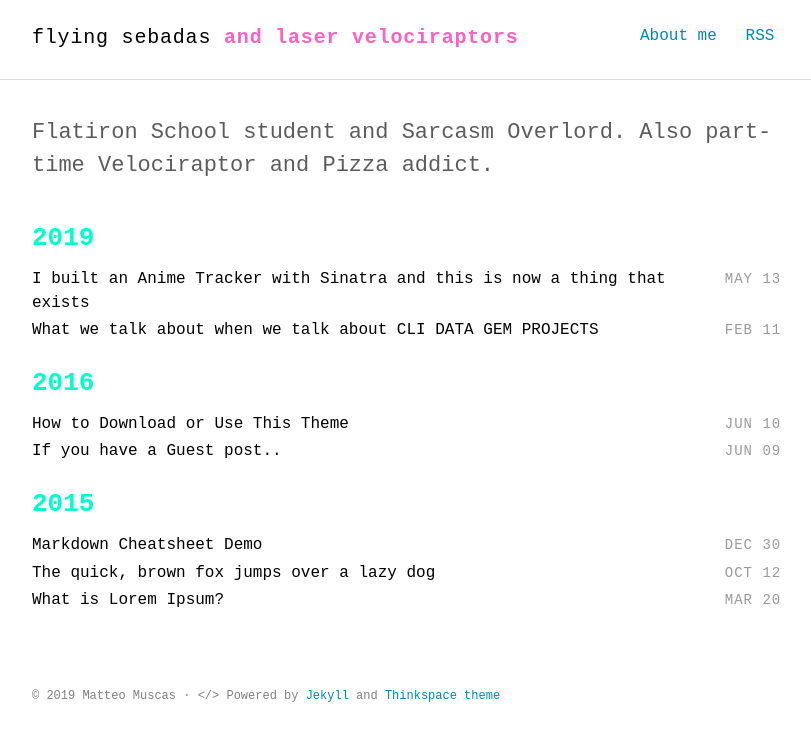
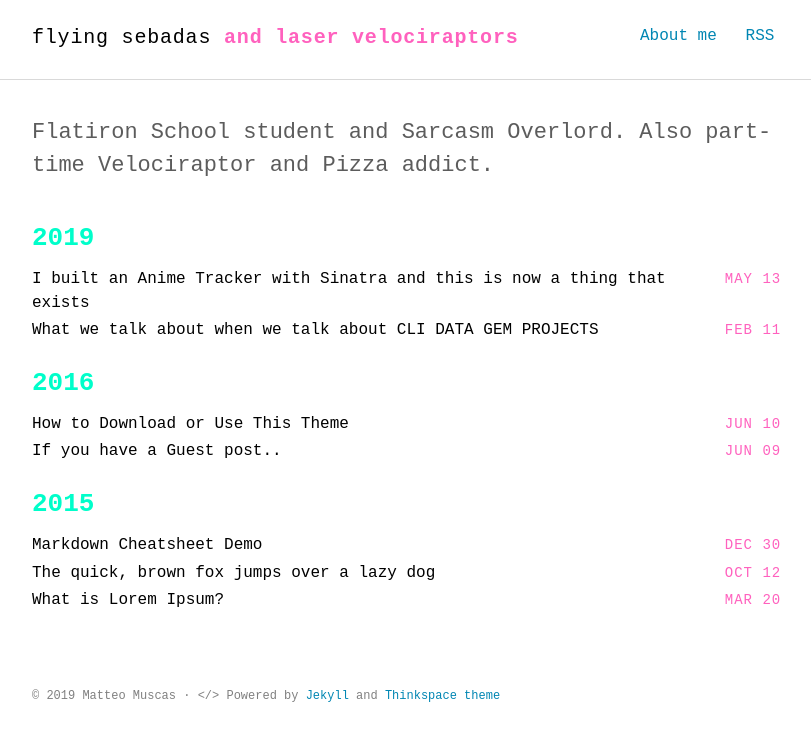
Before and after one commit to quelluomo/quelluomo.github.io, a Jekyll site: the page built from index.html, in a window 1280 px wide. Shown: the top 741 px of the page, without its empty margins (232-1043 px from the left). Built offline with Jekyll 4.4.1, drawn with Linux system fonts in a browser that asks for light colours; some web fonts are replaced.

Commit message:
Update _layout.scss

```diff
--- a/assets/scss/_layout.scss
+++ b/assets/scss/_layout.scss
@@ -168,6 +168,7 @@ hr {
   letter-spacing: 1px;
   font-size: rem(14);
   margin-bottom: 1px;
+	color: #FF61BE;
 }
 
 .post-title {
```
